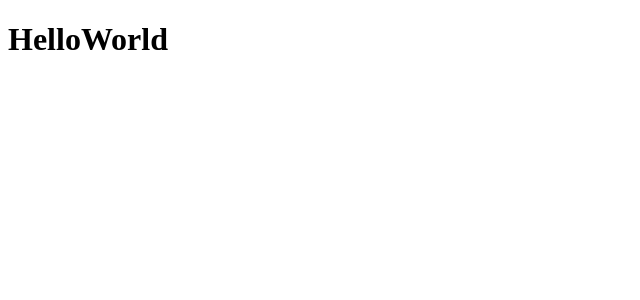
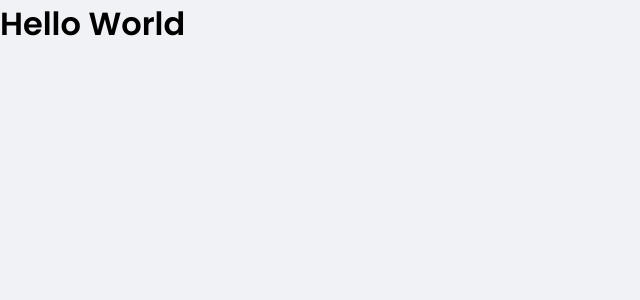
Before and after one commit to PabloBorgesMartins/02-dtmoney, a React (Create React App) app: page / in a window 1280 px wide. Shown: the top 300 px of the page, without its empty margins (0-640 px from the left). Built offline with nearby package versions, Linux system fonts and the light colour scheme.

Commit message:
feat: Estrutura da aplicação

```diff
--- a/package.json
+++ b/package.json
@@ -17,6 +17,7 @@
     "@types/node": "^16.7.13",
     "@types/react": "^18.0.0",
     "@types/react-dom": "^18.0.0",
+    "@types/styled-components": "^5.1.25",
     "typescript": "^4.4.2"
   },
   "scripts": {
--- a/public/index.html
+++ b/public/index.html
@@ -1,8 +1,15 @@
 <!DOCTYPE html>
 <html lang="en">
   <head>
+    <link rel="preconnect" href="https://fonts.googleapis.com">
+    <link rel="preconnect" href="https://fonts.gstatic.com" crossorigin>
+
     <meta charset="utf-8" />
     <meta name="viewport" content="width=device-width, initial-scale=1" />
+
+    <link rel="shortcut icon" href="favicon.png" type="image/png" />
+
+    <link href="https://fonts.googleapis.com/css2?family=Poppins:wght@400;600&display=swap" rel="stylesheet">
 
     <title>dtmoney</title>
   </head>
--- a/src/App.tsx
+++ b/src/App.tsx
@@ -1,8 +1,10 @@
+import { GlobalStyle } from "./styles/global";
 
 function App() {
   return (
     <div className="App">
-      <h1>HelloWorld</h1>
+      <h1>Hello World</h1>
+      <GlobalStyle />
     </div>
   );
 }
--- /dev/null
+++ b/src/styles/global.ts
@@ -0,0 +1,51 @@
+import { createGlobalStyle } from 'styled-components';
+
+export const GlobalStyle = createGlobalStyle`
+    :root{
+        --background: #f0f2f5;
+        --red: #E52E40;
+        --blue: #5429CC;
+        --blue-light: #6933FF;
+        --text-title: #363F5F;
+        --text-body: #969CB3;
+        --shape: #FFFFFF;
+    }
+
+    * {
+        margin: 0;
+        padding: 0;
+        box-sizing: border-box;
+    }
+
+    html{
+        @media(max-width: 1080px){
+            font-size: 93.75%;
+        }
+        @media(max-width: 720px){
+            font-size: 87.5%;
+        }
+    }
+
+    body{
+        background: var(--background);
+        -webkit-font-smoothing: antialised;
+    }
+
+    body, input, textarea, button{
+        font-family: 'Poppins', sans-serif;
+        font-weight: 400;
+    }
+
+    h1, h2, h3, h4, h5, h6, strong{
+        font-weight: 600;
+    }
+
+    button{
+        cursor: pointer;
+    }
+
+    [disabled]{
+        opacity: 0.6;
+        cursor: not-allowed;
+    }
+`
```
Also changed, not shown: 1 other file (tests, documents, lock files or other folders).
